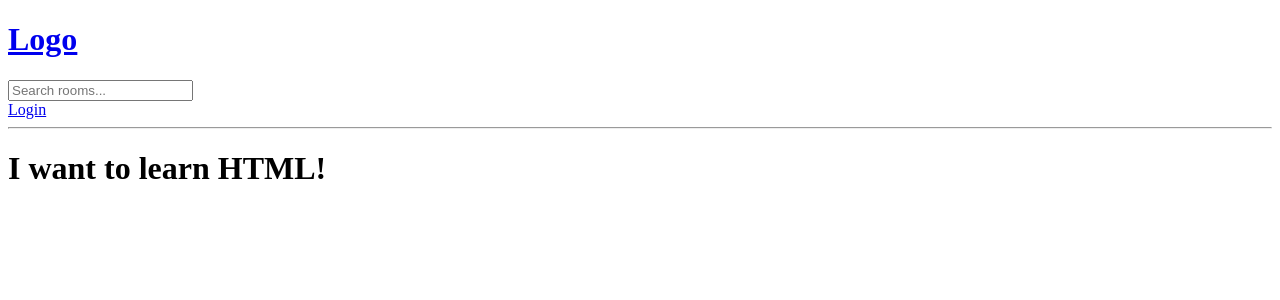
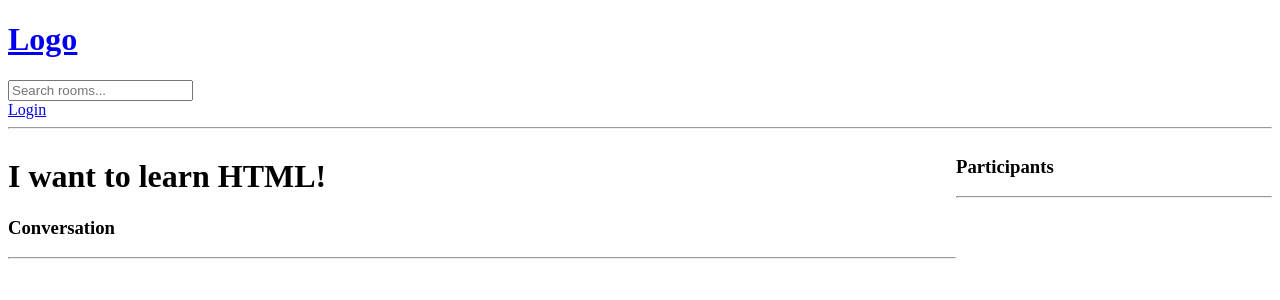
Before and after one commit to KirGorod/Study_buddy, a Django app: page /room/4/ in a window 1280 px wide. Shown: the top 300 px of the page. Run offline with Django 4.2, Linux system fonts and the light colour scheme; data comes from the database, SQL or seed files in the repository; both versions use the stored data as it was after the commit.

Commit message:
Chat room CRUD

```diff
--- a/base/models.py
+++ b/base/models.py
@@ -15,7 +15,7 @@ class Room(models.Model):
     topic = models.ForeignKey(Topic, on_delete=models.SET_NULL, null=True)
     name = models.CharField(max_length=200)
     description = models.TextField(null=True, blank=True)
-    # participants =
+    participants = models.ManyToManyField(User, related_name='participants', blank=True)
     updated = models.DateTimeField(auto_now=True)
     created = models.DateTimeField(auto_now_add=True)
 
--- a/base/templates/base/room.html
+++ b/base/templates/base/room.html
@@ -1,5 +1,53 @@
 {% extends 'main.html' %}
 
 {% block content %}
+<style>
+    .room-container{
+        display: grid;
+        grid-template-columns: 3fr 1fr;
+    }
+</style>
+<div class="room-container">
+    <div>
     <h1>{{room.name}}</h1>
+
+    <p>{{room.description}}</p>
+
+    <div class="comment-wrapper">
+        <h3>Conversation</h3>
+        <hr>
+
+        {% for message in room_messages %}
+            <div>
+                {% if request.user == message.user %}
+                <a href="{% url 'delete-message' message.id %}">Delete</a>
+                {% endif %}
+                <small>@{{message.user}}  {{message.created|timesince}} ago</small>
+                <p>{{message.body}}</p>
+                <hr>
+            </div>
+        {% endfor %}
+    </div>
+
+    {% if request.user.is_authenticated %}
+    <div class="comment-form">
+        <form action="" method="POST">
+            {% csrf_token %}
+            <input type="text" name="body" placeholder="Write your message here...">
+        </form>
+    </div>
+
+    {% endif %}
+    </div>
+
+    <div>
+        <h3>Participants</h3>
+        <hr>
+        {% for user in participants %}
+            <div>
+                <p>@{{user.username}}</p>
+            </div>
+        {% endfor %}
+    </div>
+</div>
 {% endblock %}
--- a/base/urls.py
+++ b/base/urls.py
@@ -11,4 +11,5 @@ urlpatterns = [
     path('create_room/', views.create_room, name='create-room'),
     path('update_room/<str:pk>', views.update_room, name='update-room'),
     path('delete_room/<str:pk>', views.delete_room, name='delete-room'),
+    path('delete_message/<str:pk>', views.delete_message, name='delete-message'),
 ]
--- a/base/views.py
+++ b/base/views.py
@@ -6,7 +6,7 @@ from django.db.models import Q
 from django.contrib.auth.models import User
 from django.contrib.auth import authenticate, login, logout
 from django.contrib.auth.forms import UserCreationForm
-from .models import Room, Topic
+from .models import Room, Topic, Message
 from .forms import RoomForm
 
 # Create your views here.
@@ -18,7 +18,7 @@ def login_page(request):
         return redirect('home')
 
     if request.method == "POST":
-        username = request.POST.get('username').lower()
+        username = request.POST.get('username')
         password = request.POST.get('password')
         print(username, password)
         try:
@@ -49,7 +49,7 @@ def register_user(request):
         form = UserCreationForm(request.POST)
         if form.is_valid():
             user = form.save(commit=False)
-            user.username = user.username.lower()
+            user.username = user.username
             user.save()
             login(request, user)
             return redirect('home')
@@ -73,7 +73,19 @@ def home(request):
 
 def room(request, pk):
     room = Room.objects.get(id=pk)
-    context = {'room': room}
+    room_messages = room.message_set.all().order_by('-created')
+    participants = room.participants.all()
+
+    if request.method == "POST":
+        message = Message.objects.create(
+            user = request.user,
+            room = room,
+            body = request.POST.get("body")
+        )
+        room.participants.add(request.user)
+        return redirect('room', pk=room.id)
+
+    context = {'room': room, "room_messages": room_messages, "participants": participants}
     return render(request, "base/room.html", context)
 
 
@@ -119,3 +131,16 @@ def delete_room(request, pk):
         room.delete()
         return redirect("home")
     return render(request, 'base/delete.html', {'obj': room})
+
+
+@login_required(login_url='login')
+def delete_message(request, pk):
+    message = Message.objects.get(id=pk)
+
+    if request.user != message.user:
+        return HttpResponse("You are not allowed HERE!")
+
+    if request.method == "POST":
+        message.delete()
+        return redirect("home")
+    return render(request, 'base/delete.html', {'obj': message})
```
Also changed, not shown: base/migrations/0003_alter_room_options_room_participants.py (added), db.sqlite3.
